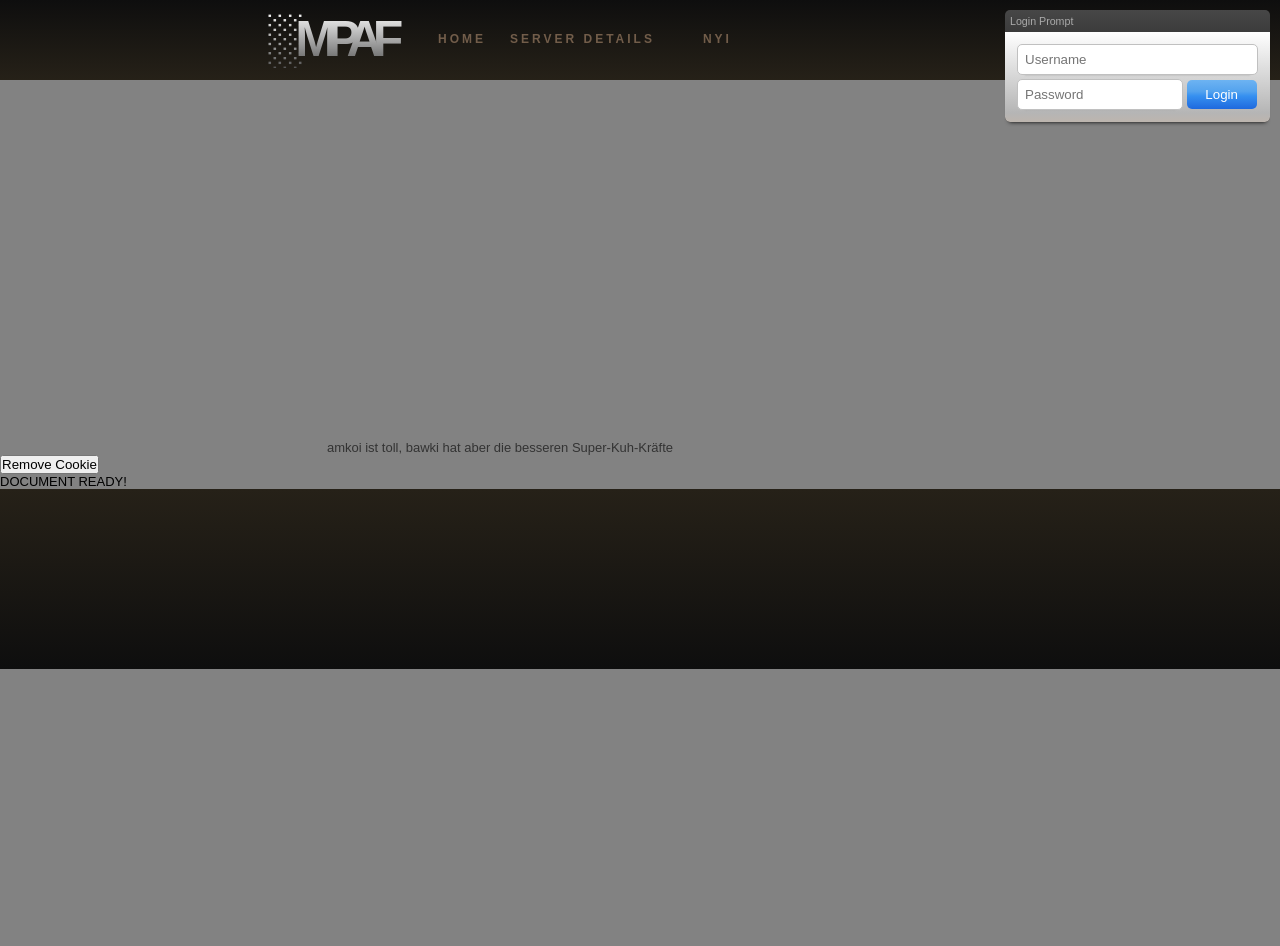
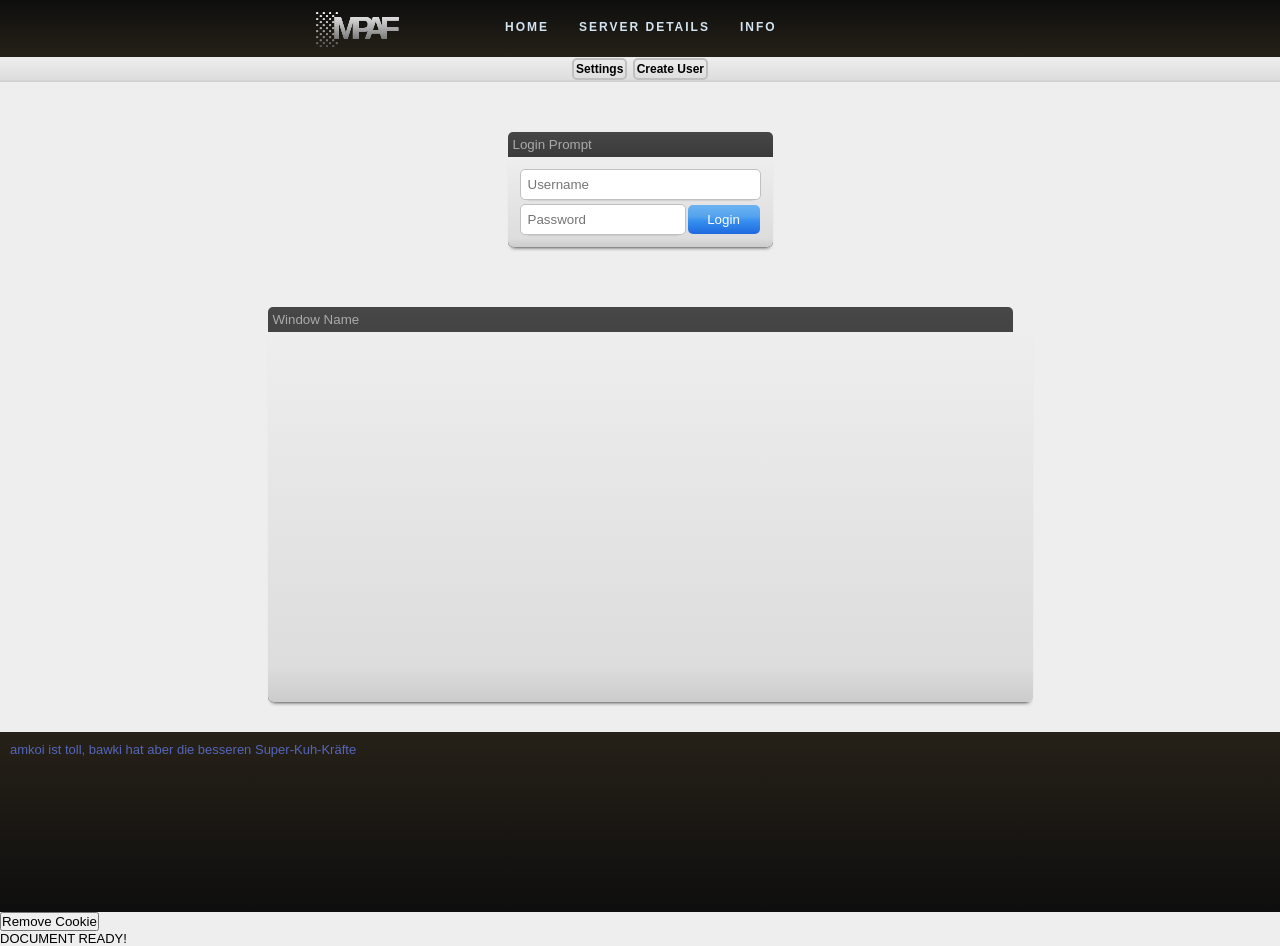
Before and after one commit to bogie/Mumble-Positional-Audio-Framework, a plain HTML site: page web/index.html in a window 1280 px wide. Before the commit the page ends 800 px from the top, so only its background shows below. Drawn offline with Linux system fonts and the light colour scheme; no server answers.

Commit message:
Some style changes

```diff
--- a/web/index.html
+++ b/web/index.html
@@ -50,49 +50,53 @@ window.onhashchange = onHashChanged;
 </script>
 
 		<div class="header">
-
 			<div id="header">
 				<div id="title">
 				    <h1> &#x2591; MPAF</h1>
 				</div>
-			<div id="leftcolumn">
+				<div id="main-panel">
 					<nav class="menu">
 						<ul>
 							<li><a href="#home">HOME</a></li>
 							<li><a href="#server_details">SERVER DETAILS</a></li>
-						<li><a href="#user_create" class="loggedin">CREATE USER</a></li>
-						<li><a href="">NYI</a></li>
+							<li><a href="#server_details">INFO</a></li>
 						</ul>
 					</nav>
 				</div>
 			</div>
+		</div >
+
+		<!--TODO: AdminPanel nur sichtbar wenn eingeloggt-->
 		<div class="admin-panel">
+			<nav class="menu">
+				<ul>
+					<li><a href="#home">Settings</a></li>
+					<li><a href="#server_details">Create User</a></li>
+					<li><a href="#user_create" class="loggedin">createuser</a></li>
+				</ul>
+			</nav>
 		</div>
+		<!--/TODO: AdminPanel nur sichtbar wenn eingeloggt-->
 
-	</div >
 		<div id="login" class="loggedout"></div>
 		<div id="logout" class="loggedin"></div>
 
 		<!--content-->
+		<div class="window-div">
+			<p>Window Name</p>
 			<div id="wrapper" >
-
 				<div id="cwrapper">
 					<div id="home" class="cswitch">HOME</div>
 					<div id="server_details" class="cswitch">SERVER DETAILS</div>
 					<div id="user_create" class="cswitch">USER CREATE</div>
 				</div>
-		<div id="rightcolumn">
-			<!-- <p>Right Column</p> -->
 			</div>
-		<div id="footer">
+
+		</div>
+	<!--/content-->
+		<div class="footer" id="footer">
 			<p>amkoi ist toll, bawki hat aber die besseren Super-Kuh-Kräfte</p>
 		</div>
 		<div id="debug">DOCUMENT LOADING</div>
-	</div>
-	<!--/content-->
-	<div class="footer">
-
-	</div>
-
 	</body>
 </html>
--- a/web/login.html
+++ b/web/login.html
@@ -14,7 +14,7 @@ GNU Affero General Public License for more details.
 You should have received a copy of the GNU Affero General Public License
 along with MPAF.  If not, see <http://www.gnu.org/licenses/>.
 -->
-<div class="login-div">
+<div class="window-div">
 	<p>Login Prompt</p>
 	<div>
 		<div>
--- a/web/main.css
+++ b/web/main.css
@@ -14,6 +14,23 @@
  * You should have received a copy of the GNU Affero General Public License
  * along with MPAF.  If not, see <http://www.gnu.org/licenses/>.
  ******************************************************************************/
+#-------------------------------------------------------------------------------
+# This file is part of MPAF.
+#
+# MPAF is free software: you can redistribute it and/or modify
+# it under the terms of the GNU Affero General Public License as published by
+# the Free Software Foundation, either version 3 of the License, or
+# (at your option) any later version.
+#
+# MPAF is distributed in the hope that it will be useful,
+# but WITHOUT ANY WARRANTY; without even the implied warranty of
+# MERCHANTABILITY or FITNESS FOR A PARTICULAR PURPOSE.  See the
+# GNU Affero General Public License for more details.
+#
+# You should have received a copy of the GNU Affero General Public License
+# along with MPAF.  If not, see <http://www.gnu.org/licenses/>.
+#-------------------------------------------------------------------------------
+
 /* webkit solution */
 ::-webkit-input-placeholder { text-align:left; }
 /* mozilla solution */
@@ -27,12 +44,26 @@ input:-moz-placeholder { text-align:left; }
 body {
 	font-family: 'Whitney Cond A', 'Whitney Cond B', "ronnia-condensed", sans-serif;
 	font-size: 13px;
-	background-color: #828282;
+	background-color: #eee;
 }
 
+body div{
+	display: table;
+}
+
+a {
+	color: #D2E4F1;
+}
+
+p {
+	padding: 10px;
+}
+
+
+/*------------Header------------*/
 .header{
-	overflow: auto;
-	height: 80px;
+	overflow: hidden;
+	height: 55px;
 	width: 100%;
 	background-color: white;
 	background: rgb(14,14,14); /* Old browsers */
@@ -44,10 +75,34 @@ body {
 	background: linear-gradient(to bottom, rgba(14,14,14,1) 0%,rgba(38,33,24,1) 100%); /* W3C */
 }
 
+.header div{
+	display: table;
+	margin-left: auto;
+	margin-right: auto;
+}
+
+#header *{
+	float: left;
+}
+
+#title {
+	font-size: 16px;
+	margin: 10px;
+	letter-spacing:-7px;
+	width: 150px;
+	background: -webkit-gradient(linear, left top, left bottom, from(#fff), to(#555));
+  	-webkit-background-clip: text;
+  	-webkit-text-fill-color: transparent;
+}
+
+/*------------/Header------------*/
+
+/*------------Footer------------*/
 .footer{
 	position: relative;
 	height: 180px;
-		background: -moz-linear-gradient(top, rgba(38,33,24,1) 0%, rgba(14,14,14,1) 100%); /* FF3.6+ */
+	width: 100%;
+	background: -moz-linear-gradient(top, rgba(38,33,24,1) 0%, rgba(14,14,14,1) 100%); /* FF3.6+ */
 	background: -webkit-gradient(linear, left top, left bottom, color-stop(0%,rgba(38,33,24,1)), color-stop(100%,rgba(14,14,14,1))); /* Chrome,Safari4+ */
 	background: -webkit-linear-gradient(top, rgba(38,33,24,1) 0%,rgba(14,14,14,1) 100%); /* Chrome10+,Safari5.1+ */
 	background: -o-linear-gradient(top, rgba(38,33,24,1) 0%,rgba(14,14,14,1) 100%); /* Opera 11.10+ */
@@ -55,13 +110,30 @@ body {
 	background: linear-gradient(to bottom, rgba(38,33,24,1) 0%,rgba(14,14,14,1) 100%); /* W3C */
 	color: #5566BA;
 
+ }
+/*------------/Footer------------*/
+
+
+/*------------Login------------*/
+.loggedin, .loggedout {
+	position: relative;
+	margin-top: 20px;
+	margin-left: auto;
+	margin-right: auto;
+	/*top: 10px;
+	right: 10px;
+	float: right;
+	width: 265px;*/
 }
 
-
-.login-div{
+.window-div{
 	border-radius: 5px;
 	padding: 0px 0px 0px 0px;
 	background-color: white;
+	margin-left: auto;
+	margin-right: auto;
+	margin-bottom: 30px;
+	margin-top: 30px;
 	background: rgb(71,71,71); /* Old browsers */
 	background: -moz-linear-gradient(top, rgba(71,71,71,1) 0%, rgba(14,14,14,1) 100%); /* FF3.6+ */
 	background: -webkit-gradient(linear, left top, left bottom, color-stop(0%,rgba(71,71,71,1)), color-stop(100%,rgba(14,14,14,1))); /* Chrome,Safari4+ */
@@ -71,90 +143,52 @@ body {
 	background: linear-gradient(to bottom, rgba(71,71,71,1) 0%,rgba(14,14,14,1) 100%); /* W3C */
 }
 
-.login-div div{
-	padding: 2px;
-	border-radius: 0px 0px 5px 5px;
-}
-
-.login-div>div{
+.window-div>div{
 	-webkit-box-shadow: 0 4px 4px -4px #000;
 	-moz-box-shadow: 0 4px 4px -4px #000;
 	box-shadow: 0 4px 4px -4px #000;
+	border-radius: 0px 0px 5px 5px;
 	padding: 10px;
-	background: -webkit-gradient(linear, 0% 0%, 0% 100%, from(#FFFFFF), to(#BDB5AE), color-stop(.9,#B5B5B5));
+	background: -webkit-gradient(linear, 0% 0%, 0% 100%, from(#eee), to(#ccc), color-stop(.9,#ddd));
 }
 
-.login-div p{
+.window-div p{
 	padding: 5px;
 	color: #aaa;
-	font-size: 8pt;
+	font-size: 10pt;
 }
 
-.login-div button{
+.window-div button{
 	color: white;
 	padding: 7px;
 	border: 2px;
-	width: 70px;
+	width: 72px;
 	background: rgb(109, 179, 242); /* Old browsers */
-	background: -moz-linear-gradient(top, rgba(109, 179, 242, 1) 0%,
-		rgba(84, 163, 238, 1) 39%, rgba(54, 144, 240, 1) 55%,
-		rgba(30, 105, 222, 1) 100% ); /* FF3.6+ */
-	background: -webkit-gradient(linear, left top, left bottom, color-stop(0%, rgba(109,
-		179, 242, 1) ), color-stop(39%, rgba(84, 163, 238, 1) ),
-		color-stop(55%, rgba(54, 144, 240, 1) ),
-		color-stop(100%, rgba(30, 105, 222, 1) ) ); /* Chrome,Safari4+ */
-	background: -webkit-linear-gradient(top, rgba(109, 179, 242, 1) 0%,
-		rgba(84, 163, 238, 1) 39%, rgba(54, 144, 240, 1) 55%,
-		rgba(30, 105, 222, 1) 100% ); /* Chrome10+,Safari5.1+ */
-	background: -o-linear-gradient(top, rgba(109, 179, 242, 1) 0%,
-		rgba(84, 163, 238, 1) 39%, rgba(54, 144, 240, 1) 55%,
-		rgba(30, 105, 222, 1) 100% ); /* Opera 11.10+ */
-	background: -ms-linear-gradient(top, rgba(109, 179, 242, 1) 0%,
-		rgba(84, 163, 238, 1) 39%, rgba(54, 144, 240, 1) 55%,
-		rgba(30, 105, 222, 1) 100% ); /* IE10+ */
-	background: linear-gradient(top, rgba(109, 179, 242, 1) 0%,
-		rgba(84, 163, 238, 1) 39%, rgba(54, 144, 240, 1) 55%,
-		rgba(30, 105, 222, 1) 100% ); /* W3C */
-	filter: progid:DXImageTransform.Microsoft.gradient(  startColorstr='#6db3f2',
-		endColorstr='#1e69de', GradientType=0 ); /* IE6-9 */
+	background: -moz-linear-gradient(top, rgba(109, 179, 242, 1) 0%,rgba(84, 163, 238, 1) 39%, rgba(54, 144, 240, 1) 55%,rgba(30, 105, 222, 1) 100% ); /* FF3.6+ */
+	background: -webkit-gradient(linear, left top, left bottom, color-stop(0%, rgba(109,179, 242, 1) ), color-stop(39%, rgba(84, 163, 238, 1) ),color-stop(55%, rgba(54, 144, 240, 1) ),color-stop(100%, rgba(30, 105, 222, 1) ) ); /* Chrome,Safari4+ */
+	background: -webkit-linear-gradient(top, rgba(109, 179, 242, 1) 0%,rgba(84, 163, 238, 1) 39%, rgba(54, 144, 240, 1) 55%,rgba(30, 105, 222, 1) 100% ); /* Chrome10+,Safari5.1+ */
+	background: -o-linear-gradient(top, rgba(109, 179, 242, 1) 0%,rgba(84, 163, 238, 1) 39%, rgba(54, 144, 240, 1) 55%,rgba(30, 105, 222, 1) 100% ); /* Opera 11.10+ */
+	background: -ms-linear-gradient(top, rgba(109, 179, 242, 1) 0%,rgba(84, 163, 238, 1) 39%, rgba(54, 144, 240, 1) 55%,rgba(30, 105, 222, 1) 100% ); /* IE10+ */
+	background: linear-gradient(top, rgba(109, 179, 242, 1) 0%,rgba(84, 163, 238, 1) 39%, rgba(54, 144, 240, 1) 55%,rgba(30, 105, 222, 1) 100% ); /* W3C */
 	border-radius: 5px;
 }
 
-.login-div input {
+.window-div input {
 	color: #555;
 	-webkit-box-shadow: 0 8px 2px -8px #aaa;
 	-moz-box-shadow: 0 8px 2px -8px #aaa;
 	box-shadow: 0 8px 2px -8px #aaa;
-
-
 	padding: 7px;
 	border: 1px solid silver;
 	border-radius: 5px;
+	margin: 2px;
 }
 
-.menu {
-  	font-size: 12px;
-}
+/*------------/Login------------*/
 
-
-a {
-	color: #D2E4F1;
-}
-
-p {
-	padding: 10px;
-}
-
+/*------------Content------------*/
 .cswitch {
 	display: none;
-}
-
-.loggedin, .loggedout {
-	position: absolute;
-	top: 10px;
-	right: 10px;
-	float: right;
-	width: 265px;
 }
 
 #cwrapper {
@@ -168,70 +202,69 @@ p {
 #wrapper {
 	margin: 0 auto;
 	width: 100%;
-	background-color: #828282;
+}
+/*------------/Content------------*/
+
+.menu {
+  	font-size: 12px;
+  	letter-spacing: 1px;
+	margin-left: auto;
+	margin-right: auto;
+	width: 500px;
 }
 
-#title {
-	font-size: 25px;
-	margin: 10px;
-	letter-spacing:-10px;
-	width: 150px;
-	background: -webkit-gradient(linear, left top, left bottom, from(#fff), to(#555));
-  	-webkit-background-clip: text;
-  	-webkit-text-fill-color: transparent;
+.menu ul {
+	margin-top: 20px;
+  	text-align: center;
 }
 
-#header {
-	margin-left: auto;
-	margin-right: auto;
-	width: 60%;
-	color: #333;
-}
-#header *{
-	float: left;
+.menu ul li {
+	color:#332a21;
+	display: inline;
+	margin-left:30px;
 }
 
-#footer {
-	width: 1000px;
-	height: 25px;
-	clear: both;
-	color: #333;
-	text-align: center;
+.menu ul li a {
+	font-weight: 900;
+	letter-spacing: 2px;
 }
 
-ul {
-  	float: left;
-	margin-top: 20px;
-}
-
-ul li {
-	color:#332a21;
-	display: inline;
-	padding: 12px;
-}
-
-ul li a {
-	color:#725d4a;
-	font-weight: 900;
-	letter-spacing: 3px;
-}
-a:link, a:visited {
+.menu a:link, .menu a:visited {
 	text-decoration: none;
 }
 
-ul li a:hover {
+.menu ul li a:hover {
 	color: white;
 }
 
-#rightcolumn {
-	color: #333;
-	height: 350px;
-	width: 125px;
-	float: left;
+.admin-panel .menu ul {
+	margin-top: 0px;
+  	padding: 5px;
+  	text-align: center;
+}
+
+.admin-panel .menu ul li {
+	margin-left: 1px;
+}
+
+.admin-panel .menu ul li a {
+	font-weight: 900;
+	letter-spacing: 0px;
+	border: 2px solid silver;
+	border-radius: 5px;
+	padding: 2px;
+	width:100px;
+}
+
+.admin-panel *{
+	color: black;
 }
 
 .admin-panel{
-		display: inline-block;
-	height: 50px;
-	background-color: white;
+	height: 25px;
+	width: 100%;
+	background: -webkit-gradient(linear, 0% 0%, 0% 100%, from(#eee), to(#ccc), color-stop(.9,#ddd));
 }
+
+.admin-panel>div{
+}
```
Also changed, not shown: 1 other file. Lines whose indentation alone changed are shown as unchanged.
